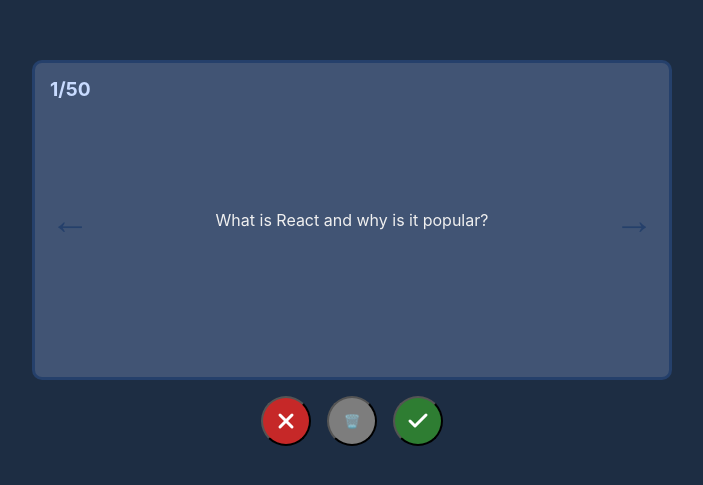
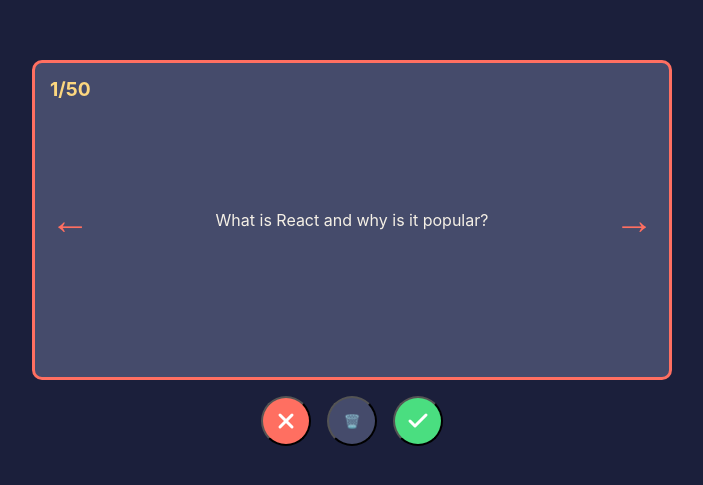
Before and after one commit to LinSchmitz/flashcard, a React (Vite) app: page / in a window 1280 px wide. Shown: the part 147-632 px from the top of the page, without its empty margins (288-991 px from the left). Built offline with nearby package versions, Linux system fonts and the light colour scheme.

Commit message:
added card number

```diff
--- a/src/index.css
+++ b/src/index.css
@@ -10,32 +10,22 @@
   -webkit-font-smoothing: antialiased;
   -moz-osx-font-smoothing: grayscale;
 
-  --primary-100: #25406b;
-  --primary-200: #5977b1;
-  --primary-300: #d4eaf7;
-  --accent-100: #3b6a9e;
-  --accent-200: #c8dbff;
-  --text-100: #f0f0f0;
-  --text-200: #d6d6d6;
-  --bg-100: #1d2d43;
-  --bg-200: #22304c;
-  --bg-300: #415474;
+  --text-100: #f5f0e6;
+  --text-200: #c1bfae;
+  --bg-100: #1b1f3b;
+  --bg-200: #2d3147;
+  --bg-300: #454b6b;
 
-  --green-100: #2e7d32;
-  --green-200: #66bb6a;
-  --green-300: #c8e6c9;
+  --primary-100: #ff6f61;
+  --primary-200: #ff9671;
+  --primary-300: #ffb399;
 
-  --red-100: #c62828;
-  --red-200: #ef5350;
-  --red-300: #ffcdd2;
+  --accent-100: #f9c80e;
+  --accent-200: #fcd77f;
 
-  --orange-100: #ef6c00;
-  --orange-200: #ffa726;
-  --orange-300: #ffe0b2;
-
-  --gray-100: #4a4a4a;
-  --gray-200: #7d7d7d;
-  --gray-300: #bdbdbd;
+  --green-100: #4ade80;
+  --red-100: #ff6f61;
+  --gray-200: #454b6b;
 }
 
 body {
@@ -68,7 +58,7 @@
   background-color: var(--bg-300);
   border: 3px solid var(--primary-100);
   color: var(--text-100);
-  padding: 1.5rem 3.5rem 1.5rem 3.5rem; /* padding راست و چپ مساوی برای تعادل */
+  padding: 1.5rem 3.5rem 1.5rem 3.5rem;
   border-radius: 10px;
   cursor: pointer;
   user-select: none;
@@ -106,7 +96,6 @@
 }
 
 .card:hover {
-  box-shadow: 0 4px 8px var(--accent-200);
   border-color: var(--primary-200);
   background-color: var(--bg-200);
 }
@@ -114,8 +103,7 @@
 .card.selected {
   border-color: var(--accent-200);
   background-color: var(--primary-200);
-  color: var(--text-100);
-  box-shadow: 0 4px 12px var(--accent-200);
+  color: var(--bg-200);
 }
 
 /*  button   */
```
